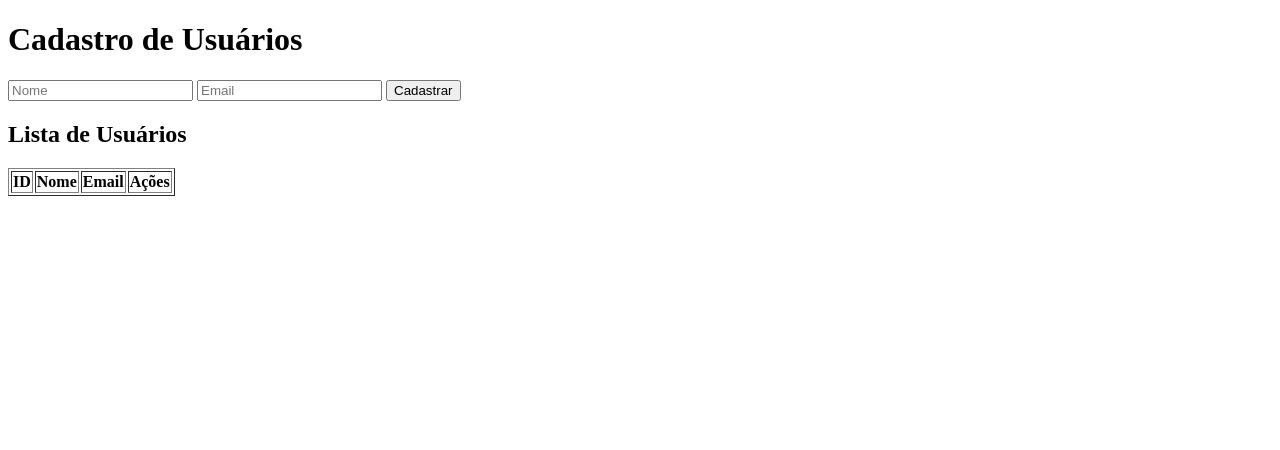
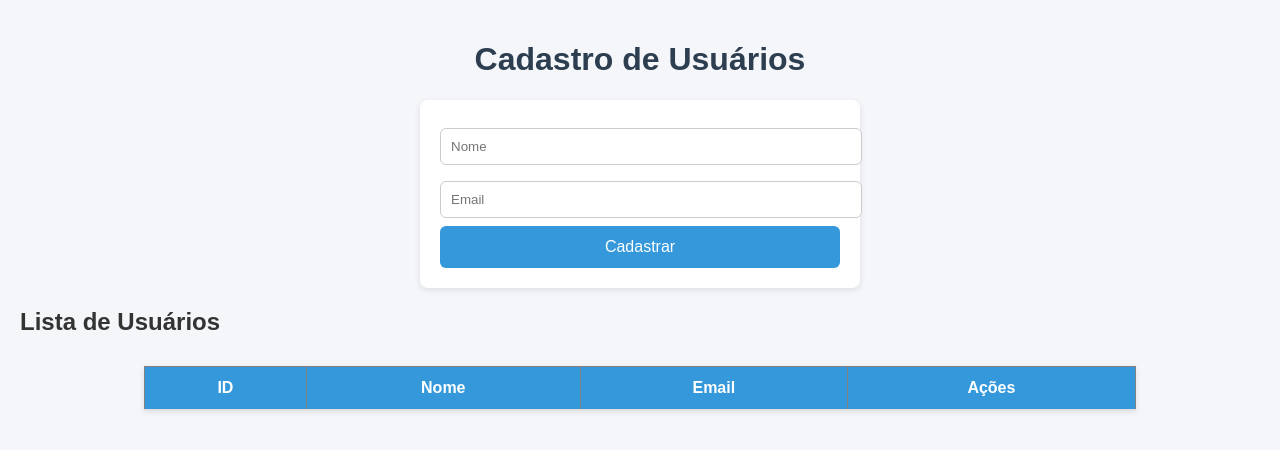
Before and after one commit to Nevioraphael/PPI012026-ADS-EAD, a website: page Views/public/cadastro.html in a window 1280 px wide. Drawn offline with Linux system fonts and the light colour scheme; no server answers.

Commit message:
atualização

```diff
--- a/Views/public/cadastro.html
+++ b/Views/public/cadastro.html
@@ -3,6 +3,7 @@
 <head>
     <meta charset="UTF-8">
     <title>Cadastro de Usuários</title>
+    <link rel="stylesheet" href="style.css">
 </head>
 <body>
     <h1>Cadastro de Usuários</h1>
@@ -28,7 +29,7 @@
         const feedback = document.getElementById("feedback");
         const tabela = document.querySelector("#tabelaUsuarios tbody");
 
-        // Função para atualizar tabela
+        // Função para atualizar tabela com dados do MySQL
         async function carregarUsuarios() {
             const res = await fetch("/usuarios");
             const dados = await res.json();
@@ -61,8 +62,8 @@
 
             const res = await fetch("/usuarios", {
                 method: "POST",
-                headers: { "Content-Type": "application/x-www-form-urlencoded" },
-                body: new URLSearchParams({ nome, email })
+                headers: { "Content-Type": "application/json" },
+                body: JSON.stringify({ nome, email })
             });
             const dados = await res.json();
             feedback.textContent = dados.mensagem || dados.erro;
@@ -78,8 +79,8 @@
 
             const res = await fetch(`/usuarios/${id}`, {
                 method: "PUT",
-                headers: { "Content-Type": "application/x-www-form-urlencoded" },
-                body: new URLSearchParams({ nome, email })
+                headers: { "Content-Type": "application/json" },
+                body: JSON.stringify({ nome, email })
             });
             const dados = await res.json();
             feedback.textContent = dados.mensagem || dados.erro;
@@ -94,7 +95,7 @@
             carregarUsuarios();
         }
 
-        // Inicializa tabela
+        // Inicializa tabela ao carregar a página
         carregarUsuarios();
     </script>
 </body>
--- /dev/null
+++ b/Views/public/style.css
@@ -0,0 +1,102 @@
+/* Reset básico */
+body {
+    font-family: Arial, sans-serif;
+    background: #f4f6f9;
+    margin: 0;
+    padding: 20px;
+    color: #333;
+}
+
+/* Container principal */
+h1 {
+    text-align: center;
+    color: #2c3e50;
+}
+
+form {
+    max-width: 400px;
+    margin: 20px auto;
+    padding: 20px;
+    background: #ffffff;
+    border-radius: 8px;
+    box-shadow: 0 2px 6px rgba(0,0,0,0.1);
+}
+
+form input {
+    width: 100%;
+    padding: 10px;
+    margin: 8px 0;
+    border: 1px solid #ccc;
+    border-radius: 6px;
+    transition: border-color 0.3s;
+}
+
+form input:focus {
+    border-color: #3498db;
+    outline: none;
+}
+
+form button {
+    width: 100%;
+    padding: 12px;
+    background: #3498db;
+    color: #fff;
+    border: none;
+    border-radius: 6px;
+    font-size: 16px;
+    cursor: pointer;
+    transition: background 0.3s;
+}
+
+form button:hover {
+    background: #2980b9;
+}
+
+/* Feedback */
+#feedback {
+    text-align: center;
+    margin-top: 10px;
+    font-weight: bold;
+}
+
+/* Tabela */
+table {
+    width: 80%;
+    margin: 30px auto;
+    border-collapse: collapse;
+    background: #fff;
+    box-shadow: 0 2px 6px rgba(0,0,0,0.1);
+}
+
+table th, table td {
+    padding: 12px;
+    text-align: center;
+    border-bottom: 1px solid #ddd;
+}
+
+table th {
+    background: #3498db;
+    color: #fff;
+}
+
+table tr:hover {
+    background: #f1f1f1;
+}
+
+table button {
+    padding: 6px 10px;
+    margin: 2px;
+    border: none;
+    border-radius: 4px;
+    cursor: pointer;
+}
+
+table button:first-child {
+    background: #f39c12;
+    color: #fff;
+}
+
+table button:last-child {
+    background: #e74c3c;
+    color: #fff;
+}
```
